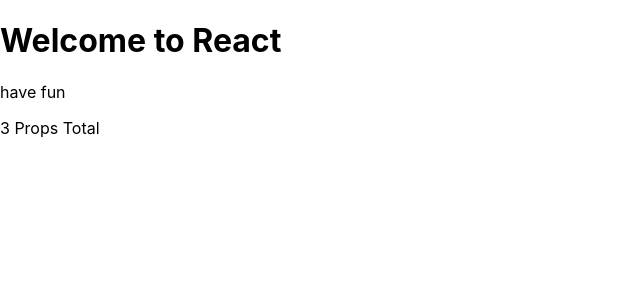
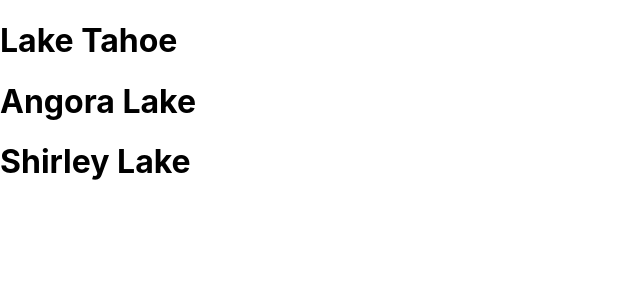
Before and after one commit to jgilday01/reveiw-hello-world-li, a React (Create React App) app: page / in a window 1280 px wide. Shown: the top 300 px of the page, without its empty margins (0-640 px from the left). Built offline with nearby package versions, Linux system fonts and the light colour scheme.

Commit message:
components

```diff
--- a/src/index.js
+++ b/src/index.js
@@ -2,21 +2,27 @@
 import ReactDOM from 'react-dom';
 import './index.css';
 
-function Hello({library,message,number}) {
+
+
+function Lake({name}) {
+  return (
+    <h1>{name}</h1>
+  )
+
+}
+
+function App() {
   return (
     <div>
-      <h1>Welcome to {library}</h1>
-      <p>{message}</p>
-      <p>{number} Props Total</p>
+      <Lake name="Lake Tahoe" />
+      <Lake name="Angora Lake" />
+      <Lake name="Shirley Lake" />
     </div>
   )
+
 }
 
 
 ReactDOM.render(
-  <Hello
-    library="React"
-    message="have fun"
-    number={3}
-  />, document.getElementById('root')
+  <App />, document.getElementById('root')
 );
```
Also changed, not shown: 1 other file (tests, documents, lock files or other folders).
